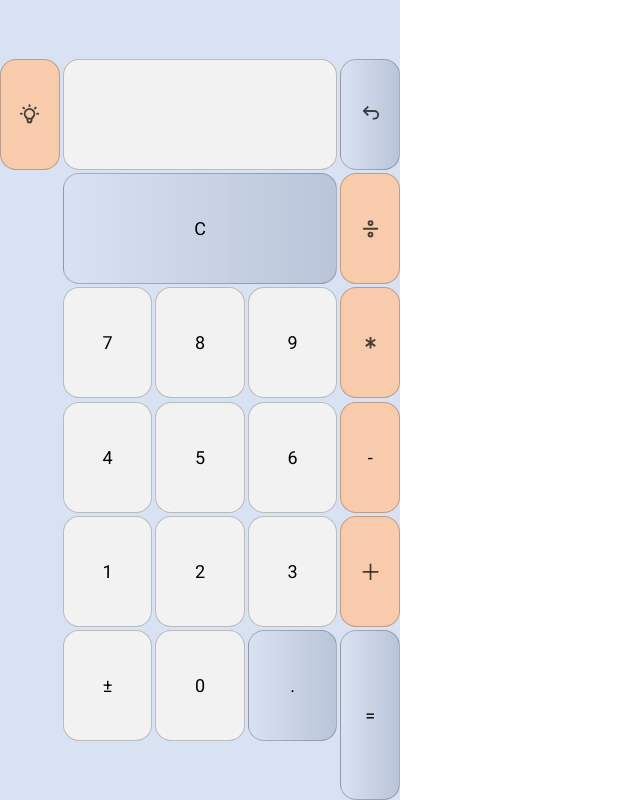
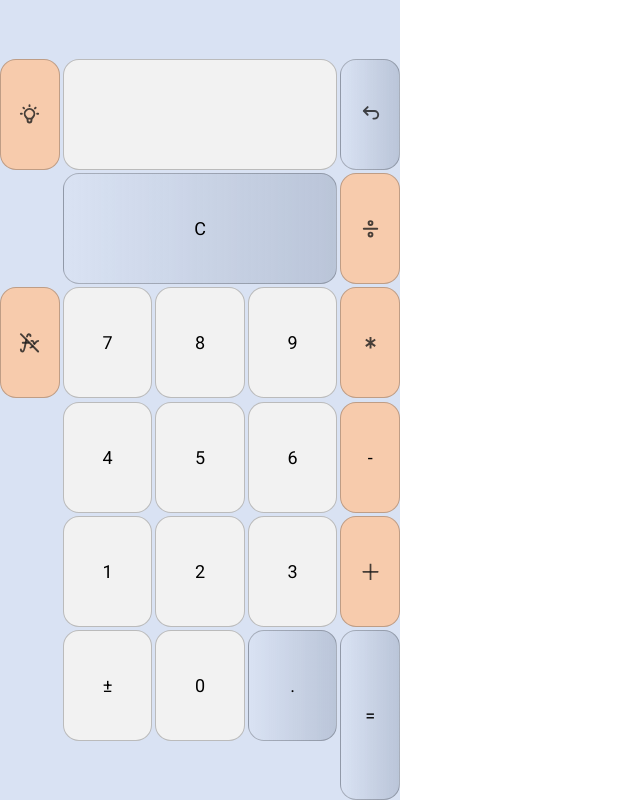
Before and after one commit to IdoLeshkowitz/calculator, a React (Create React App) app: page / in a window 1280 px wide. Shown: the whole page, without its empty margins (0-640 px from the left). Built offline with nearby package versions, Linux system fonts and the light colour scheme.

Commit message:
scientific mode embedding

```diff
--- a/package.json
+++ b/package.json
@@ -6,11 +6,16 @@
     "@testing-library/jest-dom": "^5.16.5",
     "@testing-library/react": "^13.4.0",
     "@testing-library/user-event": "^13.5.0",
+    "@types/jest": "^29.2.3",
+    "@types/node": "^18.11.9",
+    "@types/react": "^18.0.25",
+    "@types/react-dom": "^18.0.9",
     "react": "^18.2.0",
     "react-dom": "^18.2.0",
     "react-icons": "^4.6.0",
     "react-scripts": "5.0.1",
     "sass": "^1.56.1",
+    "typescript": "^4.9.3",
     "web-vitals": "^2.1.4"
   },
   "scripts": {
--- a/src/components/calculator/Calculator.jsx
+++ b/src/components/calculator/Calculator.jsx
@@ -2,12 +2,21 @@ import React, { useEffect } from "react";
 import { useState, useReducer } from "react";
 import OperationButton from "./operationButton/OperationButton";
 import DigitButton from "./digitButton/DigitButton";
-import { TbArrowBackUp, TbColumnInsertLeft } from "react-icons/tb";
+import FunctionButton from "./FunctionButton/FunctionButton.tsx";
+import {
+	TbArrowBackUp,
+	TbColumnInsertLeft,
+	TbMathFunction,
+	TbMathFunctionOff
+} from "react-icons/tb";
 import { FcSettings } from "react-icons/fc";
 import { FiDivide } from "react-icons/fi";
 import { CgAsterisk, CgLogIn } from "react-icons/cg";
-import {HiOutlineLightBulb} from 'react-icons/hi';
-import { AiOutlinePlus, AiOutlineVerticalAlignBottom } from "react-icons/ai";
+import { HiOutlineLightBulb } from "react-icons/hi";
+import {
+	AiOutlinePlus,
+	AiOutlineVerticalAlignBottom,
+} from "react-icons/ai";
 
 export const ACTIONS = {
 	ADD_DIGIT: "add-digit",
@@ -16,38 +25,56 @@ export const ACTIONS = {
 	DELETE_DIGIT: "delete-digit",
 	EVALUATE: "evaluate",
 	MINUS_PLUS: "minus-plus",
-  LIGHT_MODE_TOGGLE :'light-mode-toggle'
+	LIGHT_MODE_TOGGLE: "light-mode-toggle",
+	SCIENTIFIC_MODE_TOGGLE: "scietific-mode-toggle",
 };
 
 function reducer(state, { type, payload }) {
 	switch (type) {
-    case ACTIONS.LIGHT_MODE_TOGGLE:
-      let modes =['dark','light'];
-      // if current light mode state is empty set it to dark
-      if (!state.lightMode){
+		case ACTIONS.SCIENTIFIC_MODE_TOGGLE:
+			if (!state.scientific) {
 				return {
 					...state,
-          lightMode:'dark'
-        }
+					scientific: true,
+				};
 			}
 				return {
 					...state,
-        lightMode:modes[1-modes.indexOf(state.lightMode)]
+					scientific: false,
+				};
+
+		case ACTIONS.LIGHT_MODE_TOGGLE:
+			let modes = ["dark", "light"];
+			// if current light mode state is empty set it to dark
+			if (!state.lightMode) {
+				return {
+					...state,
+					lightMode: "dark",
+				};
 			}
+			return {
+				...state,
+				lightMode:
+					modes[1 - modes.indexOf(state.lightMode)],
+			};
 
 		case ACTIONS.MINUS_PLUS:
 			//if current operand is null continue else update it
 			if (state.currentOperand) {
 				return {
 					...state,
-          currentOperand: (parseFloat(state.currentOperand) * -1).toString(),
+					currentOperand: (
+						parseFloat(state.currentOperand) * -1
+					).toString(),
 				};
 			}
 			// if previous operand is null  update it
 			if (state.previousOperand) {
 				return {
 					...state,
-          previousOperand: (parseFloat(state.previousOperand) * -1).toString(),
+					previousOperand: (
+						parseFloat(state.previousOperand) * -1
+					).toString(),
 				};
 			}
 			//else do nothing
@@ -56,25 +83,38 @@ function reducer(state, { type, payload }) {
 			if (state.overwrite) {
 				return {
 					...state,
-          currentOperand: state.currentOperand + payload.digit,
+					currentOperand:
+						state.currentOperand + payload.digit,
 					overwrite: false,
 				};
 			}
-      if (payload.digit === "0" && state.currentOperand === "0") {
+			if (
+				payload.digit === "0" &&
+				state.currentOperand === "0"
+			) {
 				return state;
 			}
 
 			// if digit is decimal point
-       if(  state.currentOperand && state.currentOperand.includes(".")) {
+			if (
+				payload.digit === "." &&
+				state.currentOperand &&
+				state.currentOperand.includes(".")
+			) {
 				//if current operand conatins decimal or its none do nothing
 				return state;
 			}
 			return {
 				...state,
-        currentOperand: `${state.currentOperand || ""}${payload.digit}`,
+				currentOperand: `${state.currentOperand || ""}${
+					payload.digit
+				}`,
 			};
 		case ACTIONS.CHOOSE_OPERATION:
-      if (state.currentOperand == null && state.previousOperand == null) {
+			if (
+				state.currentOperand == null &&
+				state.previousOperand == null
+			) {
 				return state;
 			}
 
@@ -93,15 +133,28 @@ function reducer(state, { type, payload }) {
 					currentOperand: null,
 				};
 			}
-
+			if (!state.scientific) {
 				return {
 					...state,
 					previousOperand: evaluate(state),
 					operation: payload.operation,
 					currentOperand: null,
 				};
+			}
+			return {
+				...state,
+				previousOperand:
+					state.previousOperand +
+					state.operation +
+					state.currentOperand,
+				operation: payload.operation,
+				currentOperand: null,
+			};
 		case ACTIONS.CLEAR:
-      return {};
+			return {
+				scientific:state.scientific,
+				lightMode:state.lightMode
+			};
 		case ACTIONS.DELETE_DIGIT:
 			if (state.overwrite) {
 				return {
@@ -137,11 +190,17 @@ function reducer(state, { type, payload }) {
 			};
 	}
 }
-function evaluate({ currentOperand, previousOperand, operation }) {
+function evaluate({
+	currentOperand,
+	previousOperand,
+	operation,
+	scientific,
+}) {
+	let computation = "";
+	if (!scientific) {
 		const prev = parseFloat(previousOperand);
 		const current = parseFloat(currentOperand);
 		if (isNaN(prev) || isNaN(current)) return "";
-  let computation = "";
 		switch (operation) {
 			case "+":
 				computation = prev + current;
@@ -157,25 +216,42 @@ function evaluate({ currentOperand, previousOperand, operation }) {
 				break;
 		}
 
+	} else {
+		computation=eval(previousOperand + operation + currentOperand)
+	}
 	return computation.toString();
 }
 
 const INTEGER_FORMATTER = new Intl.NumberFormat("en-us", {
-  maximumFractionDigits: 0,
+	maximumFractionDigits: 2,
 });
 
-function formatOperand(operand) {
-  if (operand == null) return;
-  const [integer, decimal] = operand.toString().split(".");
-  if (decimal == null) return INTEGER_FORMATTER.format(integer);
-  return `${INTEGER_FORMATTER.format(integer)}.${decimal}`;
+function formatCurrOperand(operand) {
+	return operand;
+	// if (operand == null) return;
+	// const [integer, decimal] = operand.toString().split(".");
+	// if (decimal == null) return INTEGER_FORMATTER.format(integer);
+	// return `${INTEGER_FORMATTER.format(integer)}.${decimal}`;
 }
 
+function formatPreviousOperand(operand) {
+	return eval(operand);
+	// if (operand == null) return;
+	// const [integer, decimal] = operand.toString().split(".");
+	// if (decimal == null) return INTEGER_FORMATTER.format(integer);
+	// return `${INTEGER_FORMATTER.format(integer)}.${decimal}`;
+}
 function Calculator() {
-  const [{ currentOperand, previousOperand, operation,lightMode }, dispatch] = useReducer(
-    reducer,
-    {}
-  );
+	const [
+		{
+			currentOperand,
+			previousOperand,
+			operation,
+			lightMode,
+			scientific,
+		},
+		dispatch,
+	] = useReducer(reducer, {});
 	const createDigits = () => {
 		//returns array of digitbutton components
 		let nums = [
@@ -230,11 +306,10 @@ function Calculator() {
 				className: "button-white",
 			},
 			{
-        digit: '.',
+				digit: ".",
 				gridArea: "ab",
 				className: "button-blue",
 			},
-
 		];
 		return nums.map((num) => (
 			<DigitButton
@@ -254,24 +329,28 @@ function Calculator() {
 				className: "button-orange",
 				gridArea: "i",
 				displayed: <FiDivide className="icon" />,
+				zone: "main",
 			},
 			{
 				operation: "-",
 				className: "button-orange",
 				gridArea: "s",
 				displayed: "-",
+				zone: "main",
 			},
 			{
 				operation: "*",
 				className: "button-orange",
 				gridArea: "n",
 				displayed: <CgAsterisk className="icon" />,
+				zone: "main",
 			},
 			{
 				operation: "+",
 				className: "button-orange",
 				gridArea: "x",
 				displayed: <AiOutlinePlus className="icon" />,
+				zone: "main",
 			},
 		];
 		return operators.map((operator) => (
@@ -285,33 +364,64 @@ function Calculator() {
 			/>
 		));
 	};
-  const getButtonsClasses=(button)=>{
-      let classes={
-        display:()=>{
+	const getButtonsClasses = (button) => {
+		let classes = {
+			display: () => {
 				let classes = "button display-box";
 				// if mode is not defined set as light mode
-          if (!lightMode)return classes +' light';
-          if (lightMode==='dark') return classes +' dark';
-          return classes +' light';
-        }
-      }
+				if (!lightMode) return classes + " light";
+				if (lightMode === "dark") return classes + " dark";
+				return classes + " light";
+			},
+		};
 		return classes[button]();
-  }
-  const createFunctions = () => {};
+	};
+	const createFunctions = () => {
+		let functions = [
+			{
+				value: "scientific",
+				gridArea: "j",
+				className:'button-orange',
+				displayed: scientific ? <TbMathFunction className="icon" /> :<TbMathFunctionOff className="icon"/> ,
+				zone: "main",
+				func: () => {
+					dispatch({
+						type: ACTIONS.SCIENTIFIC_MODE_TOGGLE,
+					});
+				},
+			},
+		];
+		return functions.map((func) => {
 			return (
-  <div className="calc-box" >
+				<FunctionButton
+				className={func.className}
+					dispatch={dispatch}
+					func={func.func}
+					gridArea={func.gridArea}
+					displayed={func.displayed}
+				/>
+			);
+		});
+	};
+	return (
+		<div className="calc-box">
 			<div className="main-box">
-        {/* display----> */}
-        <div className={getButtonsClasses('display')} grid-area="e">
+				{/* disp
+        lay----> */}
+				<div
+					className={getButtonsClasses("display")}
+					grid-area="e">
 					<div className="previous-operand">
-            {formatOperand(previousOperand)} {operation}
+						{formatPreviousOperand(previousOperand)}{" "}
+						{operation}
 					</div>
-          <div className="current-operand">{formatOperand(currentOperand)}</div>
+					<div className="current-operand">
+						{formatCurrOperand(currentOperand)}
+					</div>
 				</div>
 
 				{/* digits-----> */}
 				{createDigits()}
-
 
 				{/* operatores-----> */}
 				{createOperators()}
@@ -320,20 +430,27 @@ function Calculator() {
 				<div
 					className="button-blue"
 					grid-area="f"
-          onClick={() => dispatch({ type: ACTIONS.DELETE_DIGIT })}
-        >
+					onClick={() =>
+						dispatch({ type: ACTIONS.DELETE_DIGIT })
+					}>
 					<TbArrowBackUp className="icon" />
 				</div>
 
 				{/* light mode button */}
-        <div className='button-orange' grid-area="d" onClick={()=>dispatch({type:ACTIONS.LIGHT_MODE_TOGGLE})}><HiOutlineLightBulb className="icon" /></div>
+				<div
+					className="button-orange"
+					grid-area="d"
+					onClick={() =>
+						dispatch({ type: ACTIONS.LIGHT_MODE_TOGGLE })
+					}>
+					<HiOutlineLightBulb className="icon" />
+				</div>
 
 				{/* clear button----> */}
 				<div
 					className="button-blue"
 					grid-area="h"
-          onClick={() => dispatch({ type: ACTIONS.CLEAR })}
-        >
+					onClick={() => dispatch({ type: ACTIONS.CLEAR })}>
 					C
 				</div>
 
@@ -341,8 +458,9 @@ function Calculator() {
 				<div
 					className="button-white"
 					grid-area="z"
-          onClick={() => dispatch({ type: ACTIONS.MINUS_PLUS })}
-        >
+					onClick={() =>
+						dispatch({ type: ACTIONS.MINUS_PLUS })
+					}>
 					±
 				</div>
 
@@ -351,13 +469,16 @@ function Calculator() {
 					className="button-blue"
 					grid-area="ac"
 					onClick={() =>
-            dispatch({ type: ACTIONS.EVALUATE, payload: { currentOperand } })
-          }
-        >
+						dispatch({
+							type: ACTIONS.EVALUATE,
+							payload: { currentOperand },
+						})
+					}>
 					=
+				</div>
 
-
-        </div>
+				{/* scientific mode button----> */}
+				{createFunctions()}
 			</div>
 		</div>
 	);
--- /dev/null
+++ b/src/components/calculator/FunctionButton/FunctionButton.tsx
@@ -0,0 +1,20 @@
+import * as React from "react";
+import { ACTIONS } from "../Calculator";
+const FunctionButton = ({
+	dispatch,
+	func,
+	gridArea,
+	className,
+	displayed,
+}): JSX.Element => {
+	return (
+		<div
+			grid-area={gridArea}
+			className={className}
+			onClick={func}>
+			{displayed}
+		</div>
+	);
+};
+
+export default FunctionButton;
```
Also changed, not shown: 1 other file (tests, documents, lock files or other folders). Lines whose indentation alone changed are shown as unchanged.
